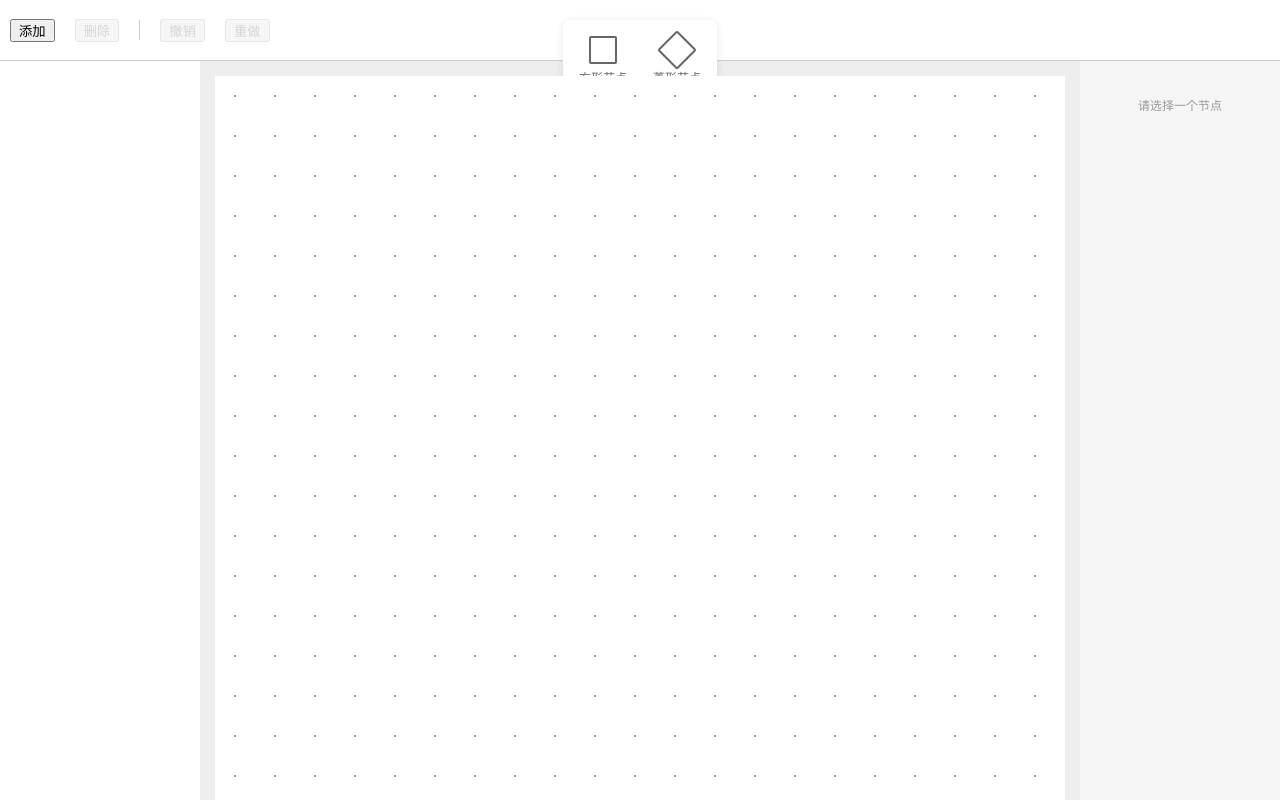
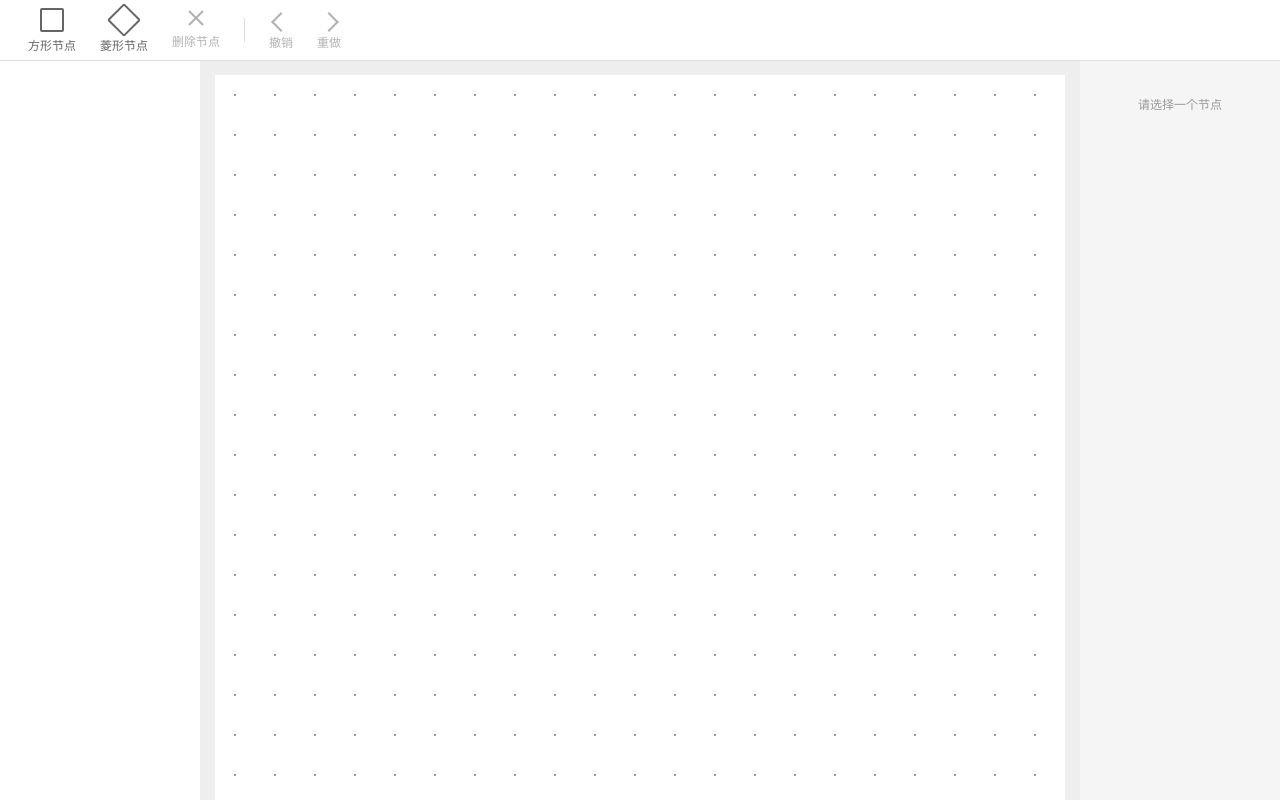
Before and after one commit to xenonflash/visual-graph-editor, a Vue app: page / in a window 1280 px wide. Built offline with nearby package versions, Linux system fonts and the light colour scheme.

Commit message:
整合toolbar

```diff
--- a/src/App.vue
+++ b/src/App.vue
@@ -1,31 +1,12 @@
 <script setup lang="ts">
-import { storeToRefs } from 'pinia';
 import Board from './components/board.vue'
 import PropsPanel from './components/props-panel.vue'
 import LeftPanel from './components/left-panel.vue'
-import { useStore } from './store'
-const store = useStore()
-const { addNode, removeNode, undo, redo } = store
-const { activeNodeId, history } = storeToRefs(store)
-
-function handleAddNode() {
-  console.log('add')
-  addNode()
-}
-function handleRemoveNode() {
-  removeNode(activeNodeId.value)
-}
+import Toolbar from './components/toolbar.vue'
 </script>
 
 <template>
-  <!-- 顶部栏 -->
-  <div class="navbar">
-    <button @click="handleAddNode">添加</button>
-    <button :disabled="activeNodeId.length < 1" @click="handleRemoveNode">删除</button>
-    <div class="divider"></div>
-    <button :disabled="history.past.length < 1" @click="undo">撤销</button>
-    <button :disabled="history.future.length < 1" @click="redo">重做</button>
-  </div>
+  <Toolbar />
   <section>
     <!-- 左侧 -->
     <LeftPanel />
@@ -36,33 +17,13 @@ function handleRemoveNode() {
     <!-- 右侧 -->
     <PropsPanel />
   </section>
-
 </template>
 
 <style scoped lang="stylus">
-.navbar{
-  border-bottom 1px solid #ccc
-  display flex
-  align-items center
-  height: 60px
-  button {
-    margin: 0 10px
-    padding: 0 7px
-    &:disabled {
-      opacity: 0.5
-      cursor: not-allowed
-    }
-  }
-  .divider {
-    width: 1px
-    height: 20px
-    background: #ccc
-    margin: 0 10px
-  }
-}
-section{
-  display flex
-  height 100%
+section {
+  display: flex
+  height: 100%
   flex-shrink: 0
+  padding-top: 60px
 }
 </style>
--- a/src/components/toolbar.vue
+++ b/src/components/toolbar.vue
@@ -1,5 +1,6 @@
 <template>
     <div class="toolbar">
+        <div class="tool-group">
             <button class="toolbar-btn" @click="store.addNode()">
                 <div class="icon square"></div>
                 <span>方形节点</span>
@@ -8,27 +9,64 @@
                 <div class="icon diamond"></div>
                 <span>菱形节点</span>
             </button>
+            <button class="toolbar-btn" :disabled="!activeNodeId" @click="handleRemoveNode">
+                <div class="icon delete"></div>
+                <span>删除节点</span>
+            </button>
+        </div>
+        <div class="divider"></div>
+        <div class="tool-group">
+            <button class="toolbar-btn" :disabled="history.past.length < 1" @click="store.undo()">
+                <div class="icon undo"></div>
+                <span>撤销</span>
+            </button>
+            <button class="toolbar-btn" :disabled="history.future.length < 1" @click="store.redo()">
+                <div class="icon redo"></div>
+                <span>重做</span>
+            </button>
+        </div>
     </div>
 </template>
 
 <script lang="ts" setup>
 import { useStore } from '../store'
+import { storeToRefs } from 'pinia'
 
 const store = useStore()
+const { activeNodeId, history } = storeToRefs(store)
+
+function handleRemoveNode() {
+    if (activeNodeId.value) {
+        store.removeNode(activeNodeId.value)
+    }
+}
 </script>
 
 <style lang="stylus" scoped>
 .toolbar {
     position: fixed
-    top: 20px
-    left: 50%
-    transform: translateX(-50%)
+    top: 0
+    left: 0
+    right: 0
+    height: 60px
     display: flex
-    gap: 10px
-    padding: 8px
+    align-items: center
+    padding: 0 20px
     background: #fff
-    border-radius: 8px
-    box-shadow: 0 2px 8px rgba(0,0,0,0.1)
+    border-bottom: 1px solid #ddd
+    z-index: 100
+}
+
+.tool-group {
+    display: flex
+    gap: 8px
+}
+
+.divider {
+    width: 1px
+    height: 24px
+    background: #ddd
+    margin: 0 16px
 }
 
 .toolbar-btn {
@@ -36,14 +74,19 @@ const store = useStore()
     flex-direction: column
     align-items: center
     gap: 4px
-    padding: 8px
+    padding: 6px 8px
     border: none
     background: transparent
     cursor: pointer
     border-radius: 4px
 
-    &:hover {
+    &:hover:not(:disabled) {
         background: #f5f5f5
+    }
+
+    &:disabled {
+        opacity: 0.5
+        cursor: not-allowed
     }
 
     span {
@@ -53,8 +96,8 @@ const store = useStore()
 }
 
 .icon {
-    width: 24px
-    height: 24px
+    width: 20px
+    height: 20px
     border: 2px solid #666
 
     &.square {
@@ -65,5 +108,39 @@ const store = useStore()
         transform: rotate(45deg)
         border-radius: 2px
     }
+
+    &.delete {
+        border: none
+        position: relative
+        &::before, &::after {
+            content: ''
+            position: absolute
+            width: 20px
+            height: 2px
+            background: #666
+            top: 50%
+            left: 50%
+        }
+        &::before {
+            transform: translate(-50%, -50%) rotate(45deg)
+        }
+        &::after {
+            transform: translate(-50%, -50%) rotate(-45deg)
+        }
+    }
+
+    &.undo, &.redo {
+        border: none
+        border-top: 2px solid #666
+        border-right: 2px solid #666
+        width: 12px
+        height: 12px
+        transform: rotate(-135deg)
+        margin-top: 4px
+    }
+
+    &.redo {
+        transform: rotate(45deg)
+    }
 }
 </style>
```
Lines whose indentation alone changed are shown as unchanged.
